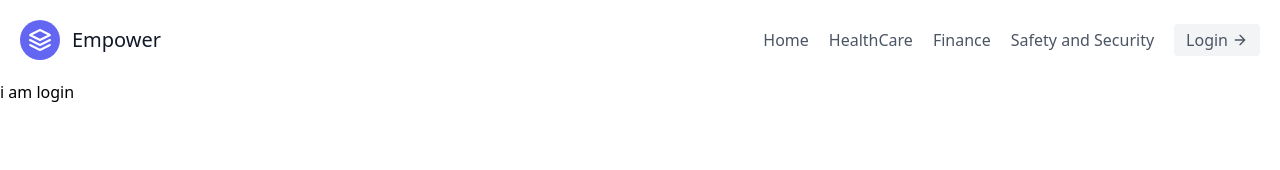
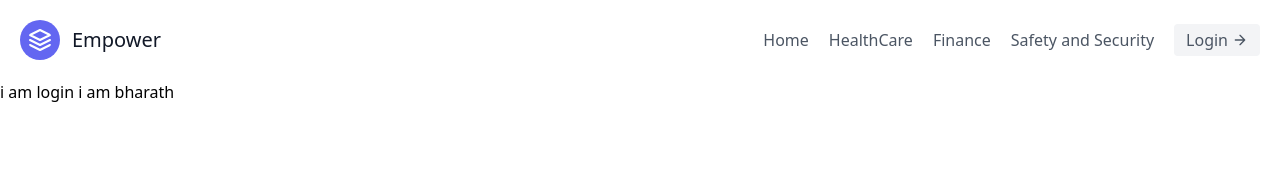
Before and after one commit to AmoghDevWorks/Empower, a React (Create React App) app in the folder frontend/: page /login in a window 1280 px wide. Shown: the top 170 px of the page. Built offline with nearby package versions, Linux system fonts and the light colour scheme.

Commit message:
i changed thing login

```diff
--- a/frontend/src/components/Login.js
+++ b/frontend/src/components/Login.js
@@ -3,7 +3,7 @@ import React from 'react'
 const Login = () => {
   return (
     <div>
-      i am login
+      i am login i am bharath
     </div>
   )
 }
```
